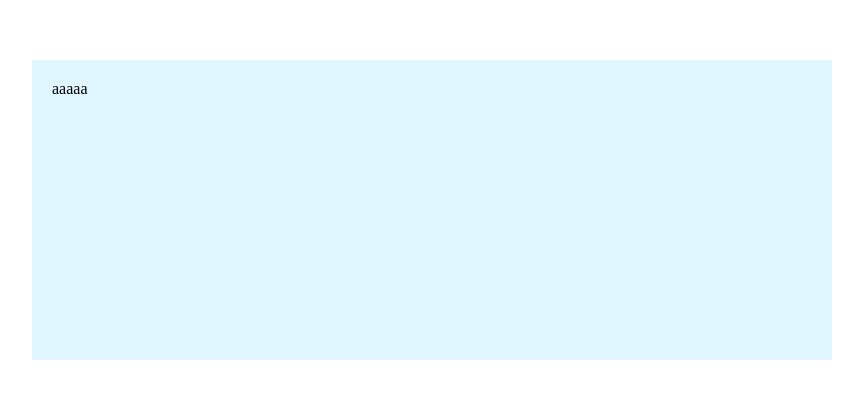
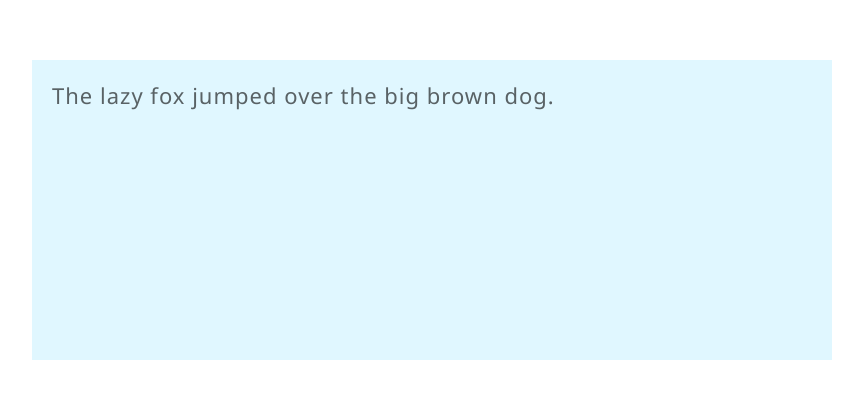
Before and after one commit to jbower493/code_typing, a React (Create React App) app: page / in a window 1280 px wide. Shown: the part 190-588 px from the top of the page, without its empty margins (208-1071 px from the left). Built offline with nearby package versions, Linux system fonts and the light colour scheme; the HTML template or start-up script is replaced by a standard one.

Commit message:
feat: made basic typing work

```diff
--- a/src/App.js
+++ b/src/App.js
@@ -1,10 +1,12 @@
 import './app.scss';
 import Main from './components/main';
+
+const sentence = "The lazy fox jumped over the big brown dog."
 
 const App = () => {
     return (
         <div className="app">
-            <Main />
+            <Main sentence={sentence} />
         </div>
     );
 }
--- a/src/app.scss
+++ b/src/app.scss
@@ -2,6 +2,7 @@
     margin: 0;
     padding: 0;
     box-sizing: border-box;
+    font-family: 'Segoe UI', Tahoma, Geneva, Verdana, sans-serif;
 }
 
 .app {
--- a/src/components/letter/index.js
+++ b/src/components/letter/index.js
@@ -1,9 +1,13 @@
 import './letter.scss';
+import { letterStatuses } from '../../utlis/enums';
 
-const Letter = () => {
+const Letter = ({
+    letter,
+    status
+}) => {
     return (
-        <span>
-            a
+        <span className={`letter${status === letterStatuses.complete ? ` letter--${letterStatuses.complete}` : ''}`}>
+            {letter}
         </span>
     )
 }
--- a/src/components/letter/letter.scss
+++ b/src/components/letter/letter.scss
@@ -0,0 +1,8 @@
+.letter {
+    font-size: 22px;
+    opacity: 0.6;
+
+    &--complete {
+        opacity: 1;
+    }
+}
--- a/src/components/main/index.js
+++ b/src/components/main/index.js
@@ -1,14 +1,29 @@
+import { useState } from 'react';
 import './main.scss';
 import Letter from '../letter';
+import { letterStatuses } from '../../utlis/enums';
 
-const Main = () => {
+const Main = ({
+    sentence
+}) => {
+    const [focused, setFocused] = useState(false);
+    const [lettersCompleted, setLettersCompleted] = useState(0);
+
+    const onKeyPressed = e => {
+        console.log(sentence[lettersCompleted].toLowerCase(), e.key)
+        if (e.key === sentence[lettersCompleted].toLowerCase()) setLettersCompleted(lettersCompleted + 1);
+    }
+console.log(lettersCompleted)
     return (
-        <main>
-            <Letter />
-            <Letter />
-            <Letter />
-            <Letter />
-            <Letter />
+        <main
+            tabIndex={0}
+            onFocus={() => setFocused(true)}
+            onBlur={() => setFocused(false)}
+            onKeyPress={onKeyPressed}
+        >
+            {sentence.split('').map((letter, index) => (
+                <Letter key={index} letter={letter} status={index < lettersCompleted ? letterStatuses.complete : letterStatuses.incomplete} />
+            ))}
         </main>
     )
 }
--- a/src/components/main/main.scss
+++ b/src/components/main/main.scss
@@ -3,4 +3,9 @@
     height: 300px;
     background-color: rgb(224, 247, 255);
     padding: 20px;
+    letter-spacing: 1px;
+
+    &:focus {
+        outline: 1px solid black;
+    }
 }
--- /dev/null
+++ b/src/utlis/enums.js
@@ -0,0 +1,5 @@
+export const letterStatuses = {
+    incomplete: 'incomplete',
+    complete: 'complete',
+    error: 'error'
+}
```
